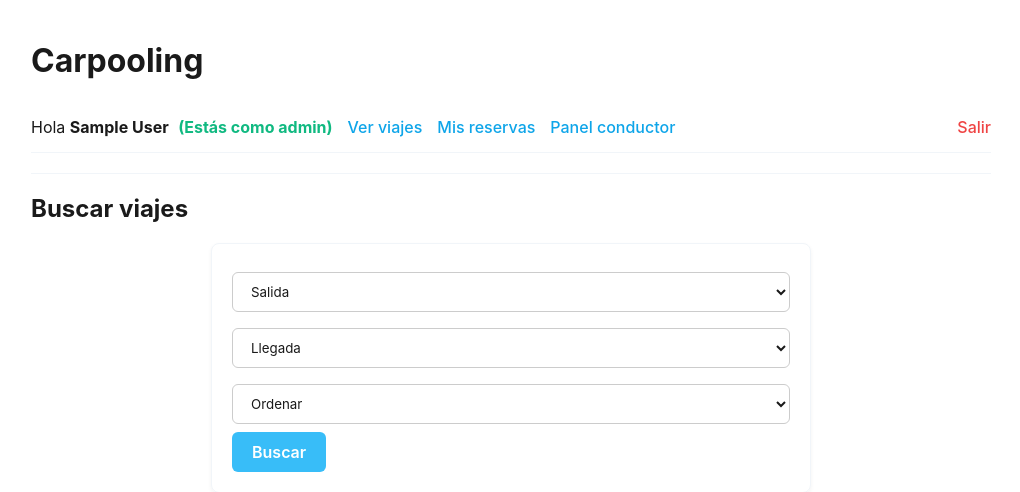
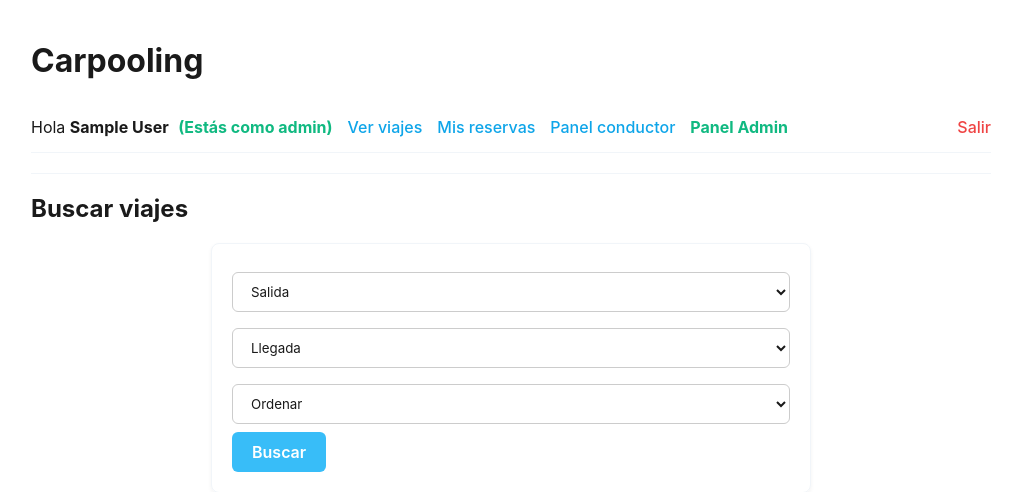
Before and after one commit to emanuelang/proyecto_taller, a PHP site: page /proyecto_taller/index.php in a window 1280 px wide. Shown: the top 492 px of the page, without its empty margins (129-1149 px from the left). Run offline with PHP 8.4, Linux system fonts and the light colour scheme; the visitor is signed in with stand-in values (Sample User, id 1); tables that the repository leaves empty hold one stand-in row (values such as "Sample post").

Commit message:
panel de admin

```diff
--- a/public/index.php
+++ b/public/index.php
@@ -103,6 +103,10 @@ $viajes = $stmt->fetchAll(PDO::FETCH_ASSOC);
         <a href="<?= BASE_URL ?>conductor/dashboard.php">Panel conductor</a>
     <?php endif; ?>
 
+    <?php if ($es_admin): ?>
+        <a href="<?= BASE_URL ?>admin/dashboard.php" style="color: #10b981; font-weight: bold;">Panel Admin</a>
+    <?php endif; ?>
+
     <a href="<?= BASE_URL ?>logout.php" style="color: #ef4444; margin-left: auto;">Salir</a>
 <?php endif; ?>
 </div>
```
